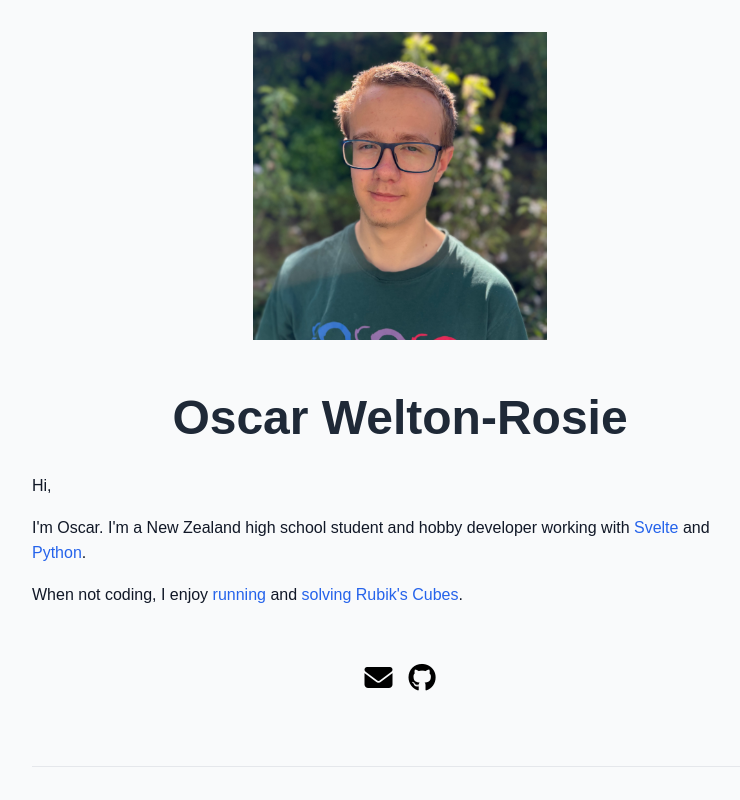
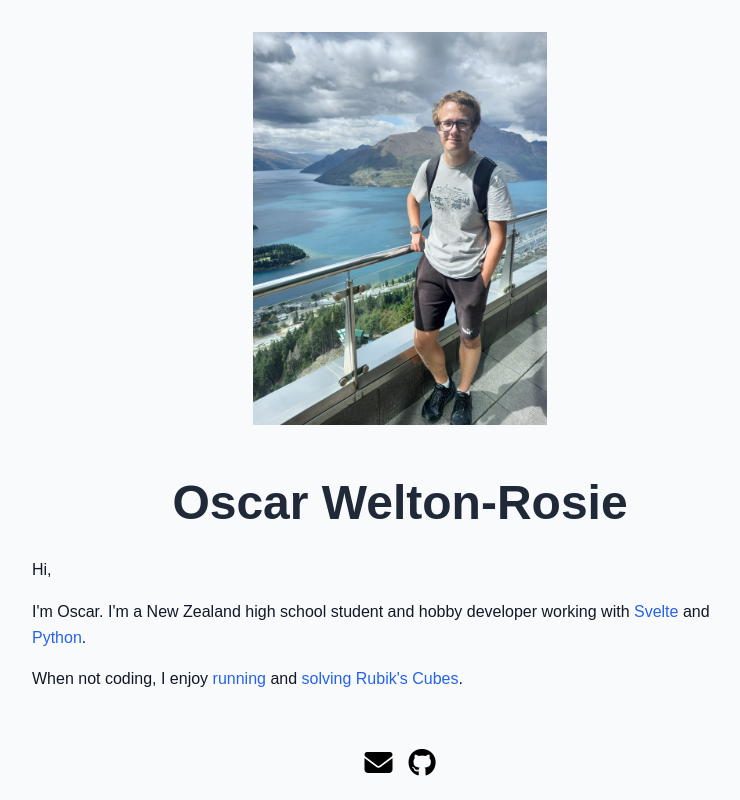
Before and after one commit to OWelton-Rosie/OWelton-Rosie, a SvelteKit app: page / in a window 1280 px wide. Shown: the top 800 px of the page, without its empty margins (240-980 px from the left). Built offline with nearby package versions, Linux system fonts and the light colour scheme.

Commit message:
fix dependencies, add photo that actually looks like me

```diff
--- a/src/routes/+page.svelte
+++ b/src/routes/+page.svelte
@@ -1,11 +1,11 @@
 <script>
     import Intro from '$lib/components/Intro.svelte';
+    import Social from '$lib/components/Social.svelte';
     import Footer from '$lib/components/Footer.svelte';
-    import Social from '$lib/components/Social.svelte';
 </script>
 
 <div class="hero-content">
-    <img src="/assets/portrait.jpg" alt="Oscar Welton-Rosie Portrait" class="hero-portrait" />
+    <img src="/assets/portrait_NEW.jpeg" alt="Oscar Welton-Rosie Portrait" class="hero-portrait" />
 <h1>Oscar Welton-Rosie</h1>
 </div>
 
```
Also changed, not shown: static/assets/portrait_NEW.jpeg (added), 1 other file (tests, documents, lock files or other folders).
